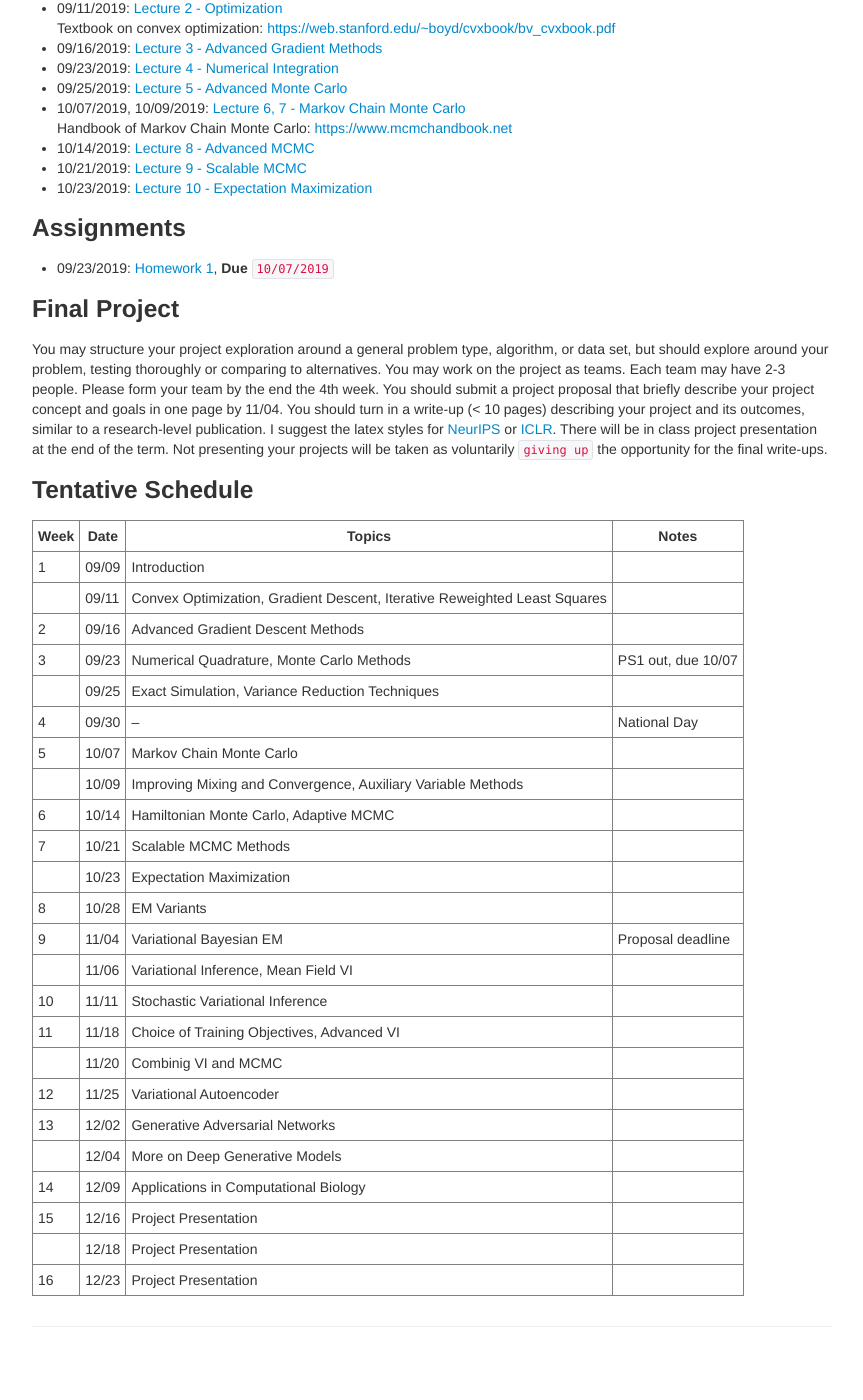
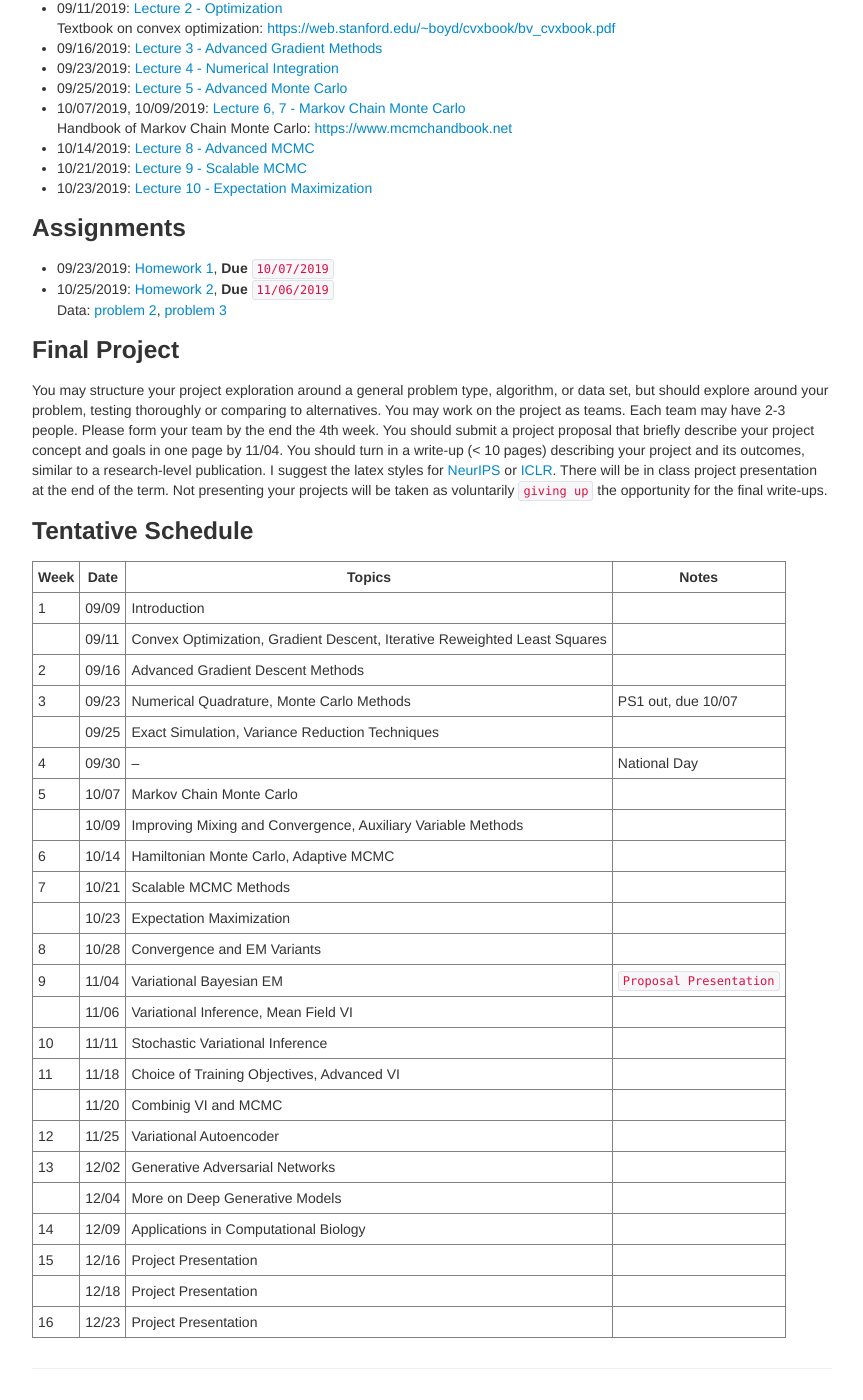
Before and after one commit to zcrabbit/zcrabbit.github.io, a Jekyll site: the page built from courses/mcs-f19.md, in a window 1280 px wide and 1400 px high, scrolled down 1185 px. Shown: the whole window, without its empty margins (208-1071 px from the left). Built offline with Jekyll 4.4.1, drawn with Linux system fonts in a browser that asks for light colours; before the commit the page ends 2543 px from its top, so only the background shows below that.

Commit message:
homework 2 out

```diff
--- a/courses/mcs-f19.md
+++ b/courses/mcs-f19.md
@@ -51,6 +51,8 @@ We will use python during the course. A good Python tutorial is available at <ht
 
 ### Assignments
 - 09/23/2019: [Homework 1]({{sites.baseurl}}/static/slides/mcs_fall19/hw01.pdf), **Due** `10/07/2019`
+- 10/25/2019: [Homework 2]({{sites.baseurl}}/static/slides/mcs_fall19/hw02.pdf), **Due** `11/06/2019`
+  Data: [problem 2]({{sites.baseurl}}/static/datasets/mcs_hw2_p2_data.npy), [problem 3]({{sites.baseurl}}/static/datasets/mcs_hw2_p3_data.npy)
 
 ### Final Project
 You may structure your project exploration around a general problem type, algorithm, or data set, but should explore around your problem, testing thoroughly or comparing to alternatives. You may work on the project as teams. Each team may have 2-3 people. Please form your team by the end the 4th week. You should submit a project proposal that briefly describe your project concept and goals in one page by 11/04. You should turn in a write-up (< 10 pages) describing your project and its outcomes, similar to a research-level publication. I suggest the latex styles for [NeurIPS](https://nips.cc/Conferences/2019/PaperInformation/StyleFiles) or [ICLR](https://iclr.cc/Conferences/2019/CallForPapers). There will be in class project presentation at the end of the term. Not presenting your projects will be taken as voluntarily `giving up` the opportunity for the final write-ups.
@@ -72,8 +74,8 @@ You may structure your project exploration around a general problem type, algori
 | 6     |10/14 | Hamiltonian Monte Carlo, Adaptive MCMC|     |
 | 7     |10/21 | Scalable MCMC Methods  |       |
 |       |10/23 | Expectation Maximization |         |
-| 8     |10/28 | EM Variants |       <!--PS3 out, due 11/11  -->
-| 9     |11/04 | Variational Bayesian EM |        Proposal deadline
+| 8     |10/28 | Convergence and EM Variants |       <!--PS3 out, due 11/11  -->
+| 9     |11/04 | Variational Bayesian EM |        `Proposal Presentation`
 |       |11/06 | Variational Inference, Mean Field VI |      |
 | 10    |11/11 | Stochastic Variational Inference |      |
 | 11    |11/18 | Choice of Training Objectives, Advanced VI |        <!-- PS4 out, due 12/02 -->
```
Also changed, not shown: 6 other files.
